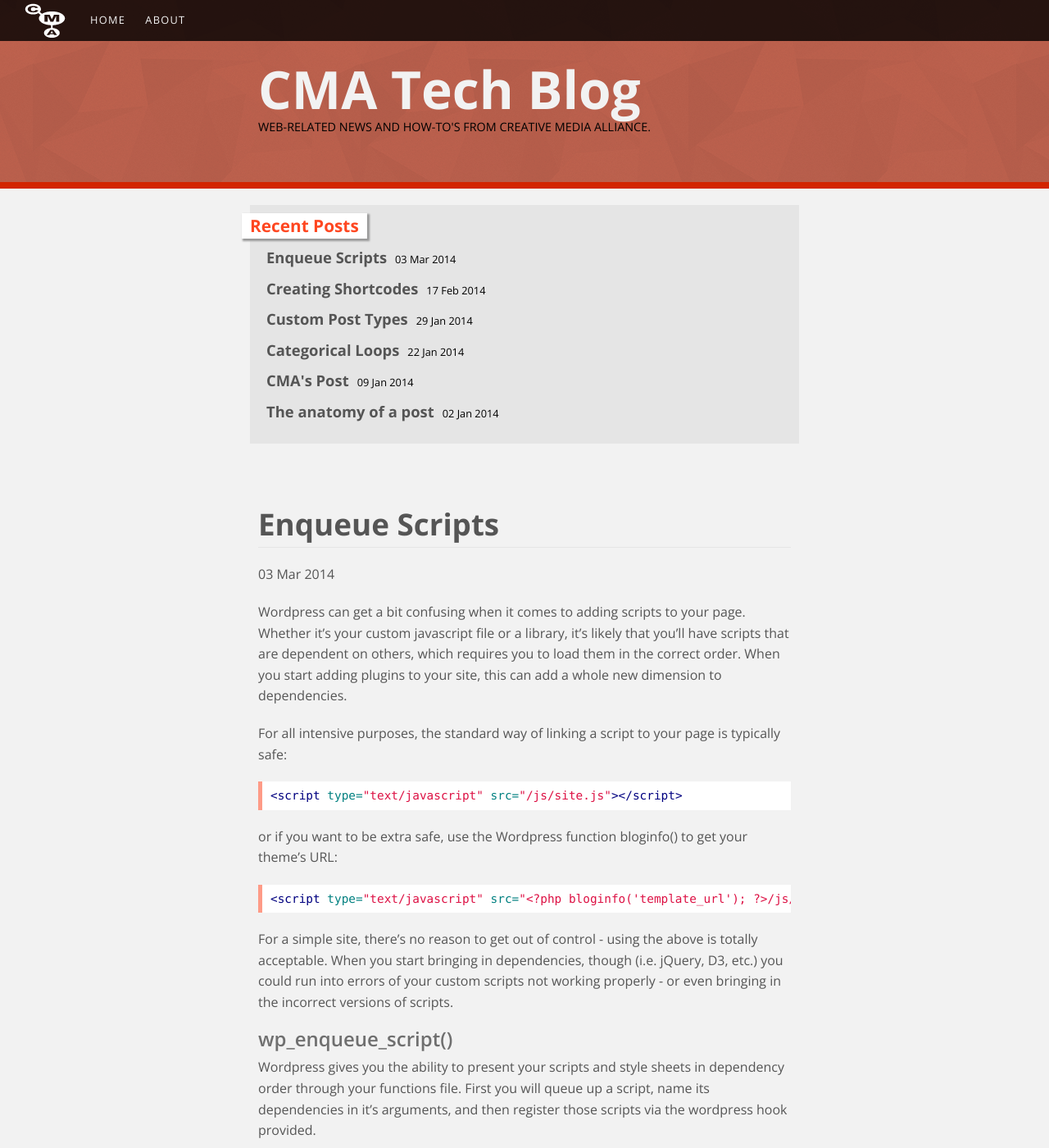
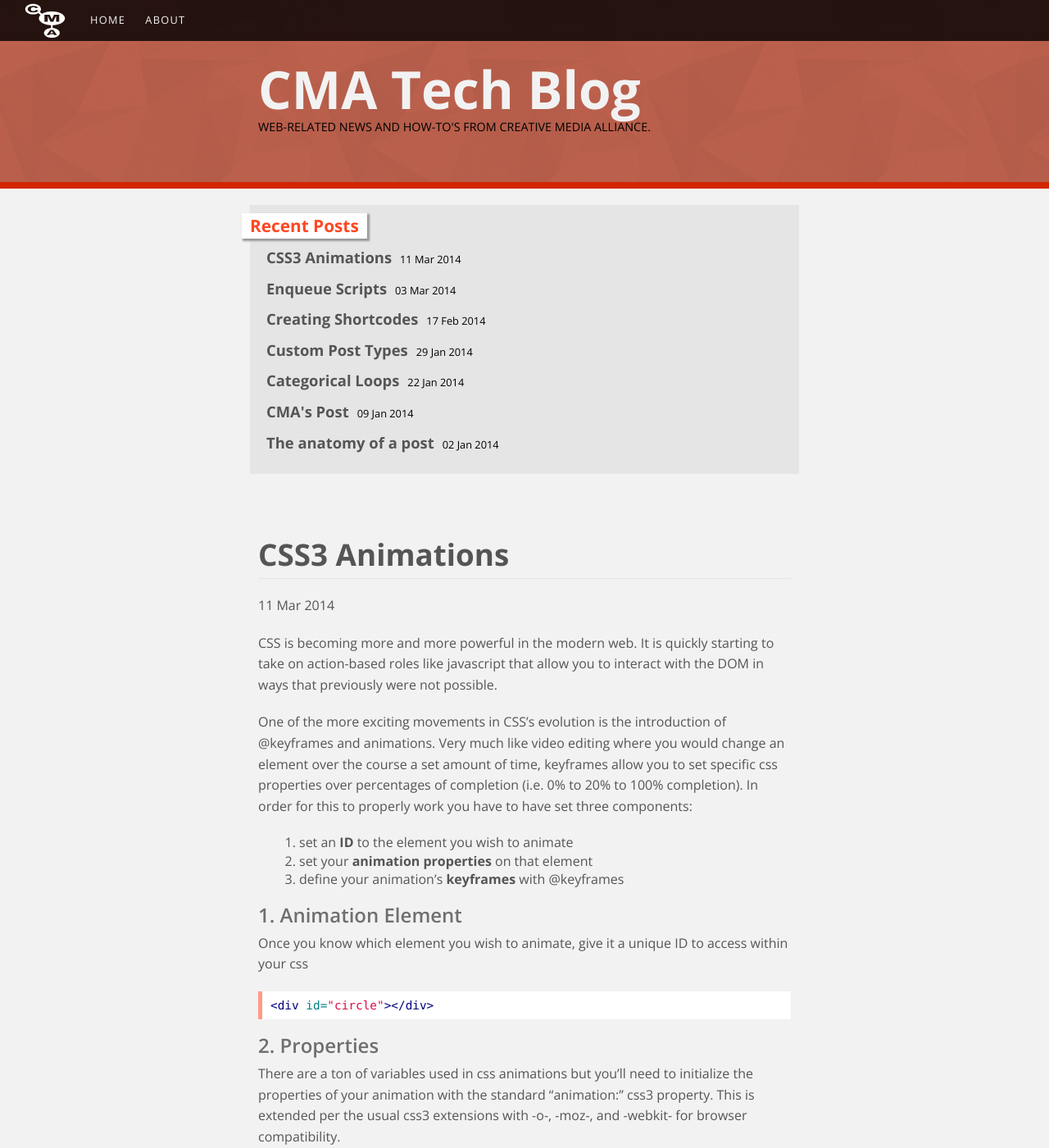
Before and after one commit to cmaseattle/cmaseattle.github.io, a Jekyll site: the page built from index.html, in a window 1280 px wide and 1400 px high. Shown: the whole window at 82% size. Built offline with Jekyll 4.4.1, drawn with Linux system fonts in a browser that asks for light colours; some of the changed text lies outside the part shown.

Commit message:
css3 animations & example css sheets

```diff
--- a/_includes/head.html
+++ b/_includes/head.html
@@ -1,10 +1,13 @@
 <!DOCTYPE html>
 <html>
 <head>
+	<title>{{ site.name }}</title>
 	<meta name="viewport" content="width=device-width, initial-scale=1.0">
 	<meta charset="utf-8">
 	<link rel="stylesheet" href="{{site.baseurl}}/css/main.css">
-	<title>{{ site.name }}</title>
+	{% for css in page.extra_css %}
+	<link rel="stylesheet" href="{{site.baseurl}}/css/posts/{{ css }}">
+	{% endfor %}
 
 	<script src="js/jquery.js"></script>
 	<!-- Google Analytics -->
--- /dev/null
+++ b/_posts/2014-03-11-css3-animation.markdown
@@ -0,0 +1,127 @@
+---
+layout: post
+title: "CSS3 Animations"
+tags: "css"
+extra_css: 'css-animations.css'
+---
+
+CSS is becoming more and more powerful in the modern web. It is quickly starting to take on action-based roles like javascript that allow you to interact with the DOM in ways that previously were not possible.
+
+One of the more exciting movements in CSS's evolution is the introduction of @keyframes and animations. Very much like video editing where you would change an element over the course a set amount of time, keyframes allow you to set specific css properties over percentages of completion (i.e. 0% to 20% to 100% completion). In order for this to properly work you have to have set three components:
+
+1. set an **ID** to the element you wish to animate
+2. set your **animation properties** on that element
+3. define your animation's **keyframes** with @keyframes
+
+###1. Animation Element
+
+Once you know which element you wish to animate, give it a unique ID to access within your css
+
+{% highlight html %}
+<div id="circle"></div>
+{% endhighlight %}
+
+###2. Properties
+
+There are a ton of variables used in css animations but you'll need to initialize the properties of your animation with the standard "animation:" css3 property. This is extended per the usual css3 extensions with -o-, -moz-, and -webkit- for browser compatibility.
+
+{% highlight css %}
+#yourID {
+	-webkit-animation: /* animation-properties ... */
+	-moz-animation: /* animation-properties ... */
+	-o-animation: /* animation-properties ... */
+	animation: /* animation-properties ... */
+}
+{% endhighlight %}
+
+Your anmation properties can be as followed (from [w3schools](http://www.w3schools.com/css/css3_animations.asp)). Remember you can use the shorthand "animation" to concatenate all of these properties instead of listing them all out.
+
+Property | Description
+--- | ---
+@keyframes | specifies the animation
+animation | A shorthand property for setting all the animation properties, except the animation-play-state and the animation-fill-mode property
+animation-delay | Specifies when the animation will start
+animation-direction | Specifies whether or not the animation should play in reverse on alternate cycles
+animation-duration | Specifies how many seconds or milliseconds an animation takes to complete one cycle
+animation-fill-mode | Specifies what styles will apply for the element when the animation is not playing (when it is finished, or when it has a "delay")
+animation-iteration-count | Specifies the number of times an animation should be played
+animation-name | Specifies the name of the @keyframes animation
+animation-play-state | Specifies whether the animation is running or paused
+animation-timing-function | Specifies the speed curve of the animation
+
+###3. Keyframes
+
+The @keyframes property specifies the motion and style changes to your element during the specified animation and its properties. These are set up similar to @media queries, but also require you to specify browser specific leads.
+
+{% highlight css %}
+@keyframes animation-name {
+	0% {
+	/* css styles */
+	}
+	50% {
+	/* css styles */
+	}
+	100% {
+	/* css styles */
+	}
+}
+{% endhighlight %}
+
+You can set your keyframe percentages to anything you want and use as many as you like:
+
+{% highlight css %}
+@keyframes animation-name {
+	0% { /* css styles */ }
+	5% { /* css styles */ }
+	27% { /* css styles */ }
+	50% { /* css styles */ }
+	67% { /* css styles */ }
+	98% { /* css styles */ }
+	100% { /* css styles */ }
+}
+{% endhighlight %}
+
+###Example: Grey Square to Blue Circle
+
+<section class="example">
+	<div id="circle"></div>
+</section>
+
+{% highlight html %}
+<div id="circle"></div>
+{% endhighlight %}
+
+{% highlight css %}
+#circle {
+	width:100px;
+	height:100px;
+	background-color:#c0c0c0;
+	-webkit-animation: becomeCircle 4s linear infinite;
+	-moz-animation: becomeCircle 4s linear infinite;
+	-o-animation: becomeCircle 4s linear infinite;
+	animation: becomeCircle 4s linear infinite;
+}
+{% endhighlight %}
+
+{% highlight css %}
+@-webkit-keyframes becomeCircle {
+	0% { border-radius:0%; background-color:#c0c0c0;}
+	50% { border-radius:50%; background-color:#4682B4;}
+	100% { border-radius:0%; background-color:#c0c0c0;}
+}
+@-moz-keyframes becomeCircle {
+	0% { border-radius:0%; background-color:#c0c0c0;}
+	50% { border-radius:50%; background-color:#4682B4;}
+	100% { border-radius:0%; background-color:#c0c0c0;}
+}
+@-o-keyframes becomeCircle {
+	0% { border-radius:0%; background-color:#c0c0c0;}
+	50% { border-radius:50%; background-color:#4682B4;}
+	100% { border-radius:0%; background-color:#c0c0c0;}
+}
+@keyframes becomeCircle {
+	0% { border-radius:0%; background-color:#c0c0c0;}
+	50% { border-radius:50%; background-color:#4682B4;}
+	100% { border-radius:0%; background-color:#c0c0c0;}
+}
+{% endhighlight %}
--- a/css/main.css
+++ b/css/main.css
@@ -279,7 +279,7 @@
   margin-bottom: 20px;
   line-height: 1.6em;
 }
-#content p strong {
+#content strong {
   font-weight: 700;
 }
 #content h2 {
@@ -343,6 +343,31 @@
   padding: 3px;
   color: #333 !important;
   margin: 0 5px;
+}
+#content table {
+  color: #555555;
+  font-size: .9em;
+  border-collapse: collapse;
+  border: 1px solid #dddddd;
+}
+#content table tr {
+  border: 1px solid #dddddd;
+}
+#content table tr th {
+  padding: 10px;
+  font-weight: 900;
+  background-color: #e5e5e5;
+}
+#content table tr td {
+  border: 1px solid #dddddd;
+  padding: 10px;
+  vertical-align: middle;
+}
+#content .example {
+  width: 100%;
+  background-color: #fff;
+  border-top: 5px solid #c2c2ff;
+  padding: 10px 0;
 }
 .cf:before,
 .cf:after {
```
Also changed, not shown: css/posts/css-animations.css (added, +33 -0 lines).
